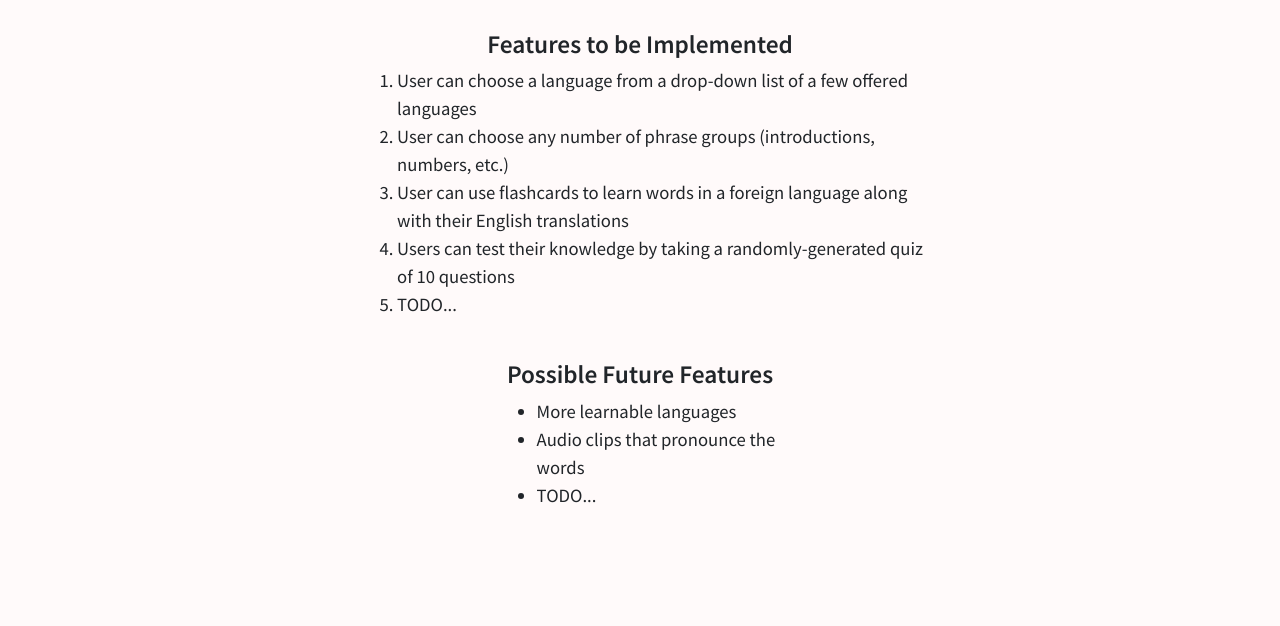
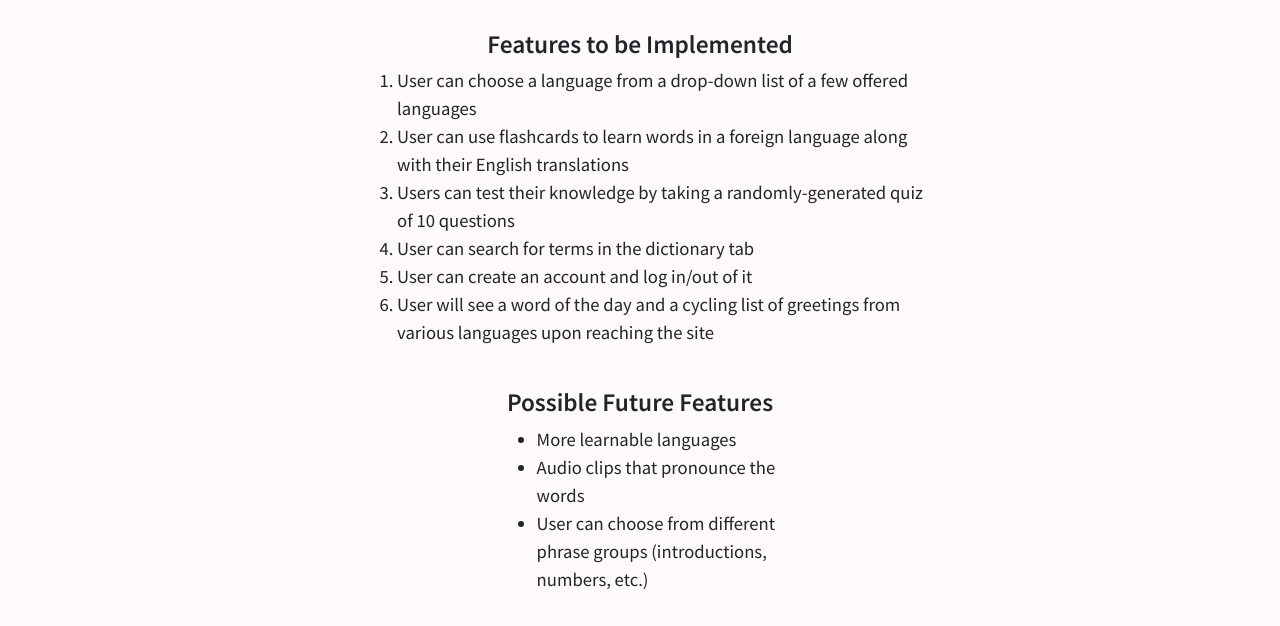
Before and after one commit to JustEnough-WebApp/ProjectProposal, a website: page static/feature_list.html in a window 1280 px wide. Shown: the part 404-1030 px from the top of the page. Before the commit the page ends 978 px from the top, so only its background shows below. Drawn offline with nearby package versions, Linux system fonts and the light colour scheme.

Commit message:
added features, moved phrase group to future feats

```diff
--- a/static/feature_list.html
+++ b/static/feature_list.html
@@ -67,13 +67,14 @@
                         <ol>
                             <li>User can choose a language from a drop-down list of a few offered
                                 languages</li>
-                            <li>User can choose any number of phrase groups (introductions,
-                                numbers, etc.)</li>
                             <li>User can use flashcards to learn words in a foreign language along
                                 with their English translations</li>
                             <li>Users can test their knowledge by taking a randomly-generated quiz
                                 of 10 questions</li>
-                            <li>TODO...</li>
+                            <li>User can search for terms in the dictionary tab</li>
+                            <li>User can create an account and log in/out of it</li>
+                            <li>User will see a word of the day and a cycling list of greetings from
+                                various languages upon reaching the site</li>
                         </ol>
                     </div>
                 </div>
@@ -87,7 +88,8 @@
                         <ul>
                             <li>More learnable languages</li>
                             <li>Audio clips that pronounce the words</li>
-                            <li>TODO...</li>
+                            <li>User can choose from different phrase groups (introductions,
+                                numbers, etc.)</li>
                         </ul>
                     </div>
                 </div>
```
